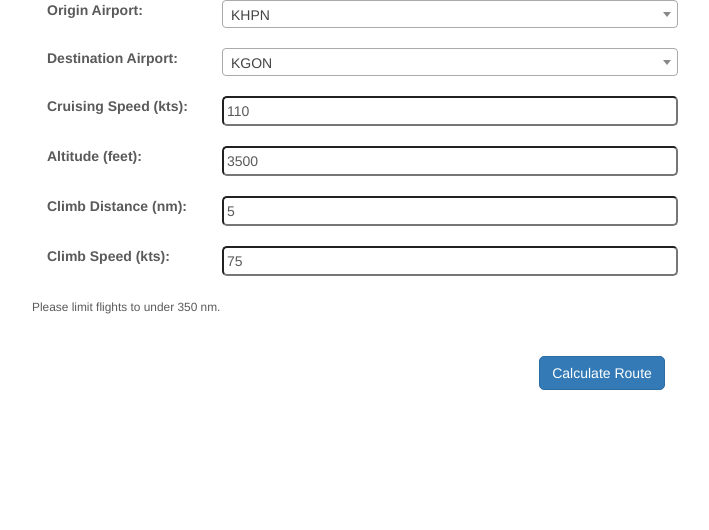
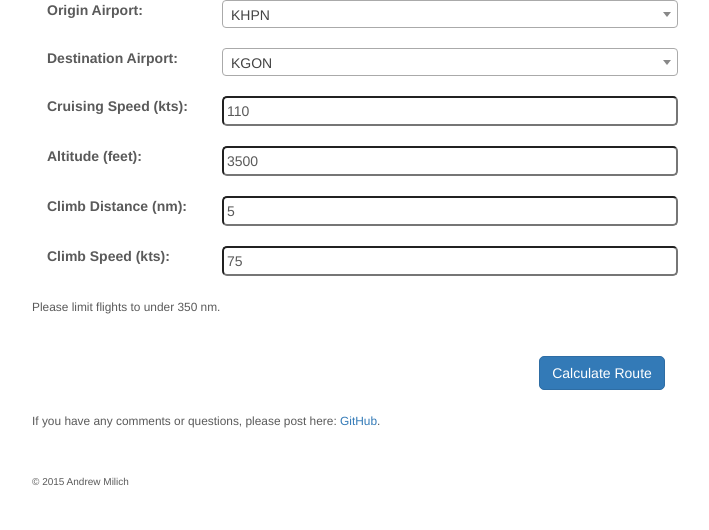
Before and after one commit to amilich/VFR-Flight-Planner, a Flask app: page / in a window 1280 px wide. Shown: the part 122-652 px from the top of the page, without its empty margins (38-747 px from the left). Run offline with Flask 2, Linux system fonts and the light colour scheme; some libraries are stand-ins or nearby versions.

Commit message:
Copyright, comments page added

```diff
--- a/templates/index.html
+++ b/templates/index.html
@@ -157,10 +157,20 @@
                     Airplane specific data can go here.
                         Optional dynamic form generalized weights and arms.
                 -->
+                <div class="container">
+                    <small>
+                        If you have any comments or questions, please post here: <a href="https://github.com/amilich/VFR-Flight-Planner/issues">GitHub</a>.
+                    </small>
+                </div>
             </form>
         </div>
     </body>
     <footer>
+        <br>
+        <br>
+        <div class="container">
+            <font size="1">© 2015 Andrew Milich</font>
+        </div>
         <script type="text/javascript">
             function loading(){
                 $('#myCarousel').carousel(0);
```
